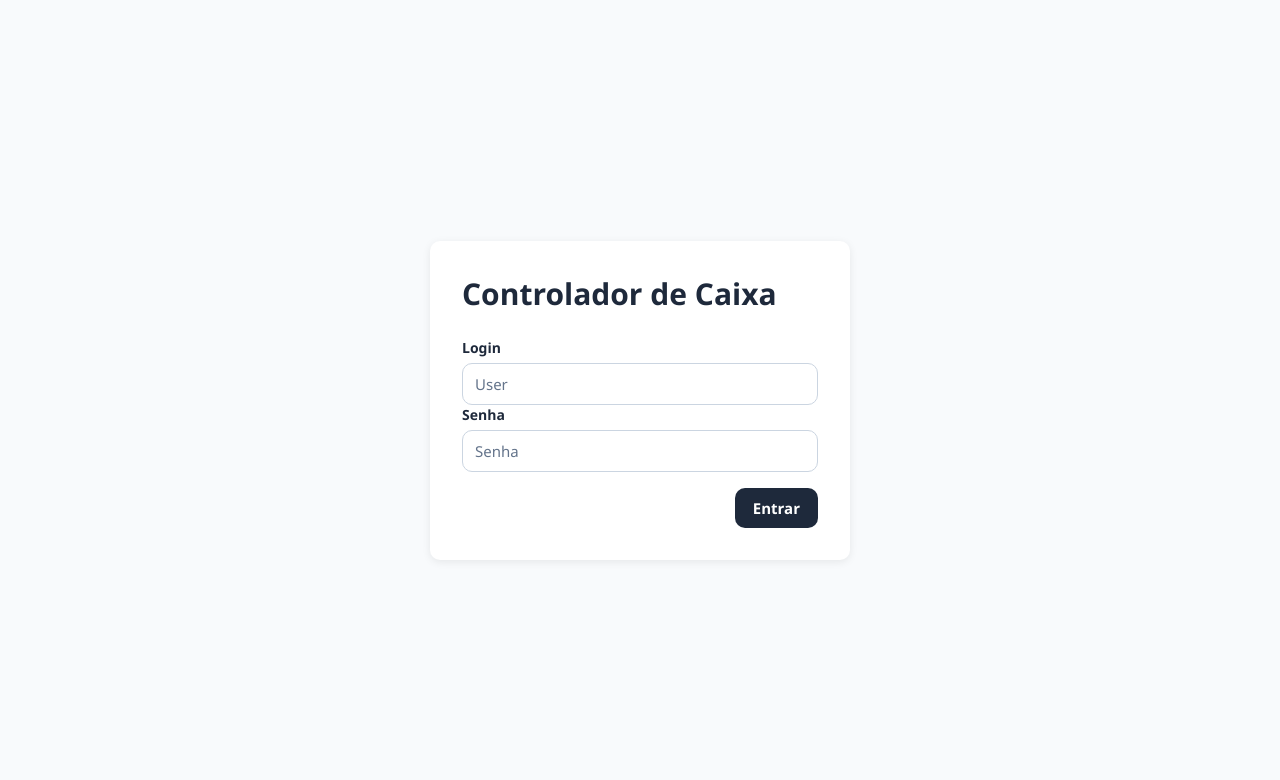
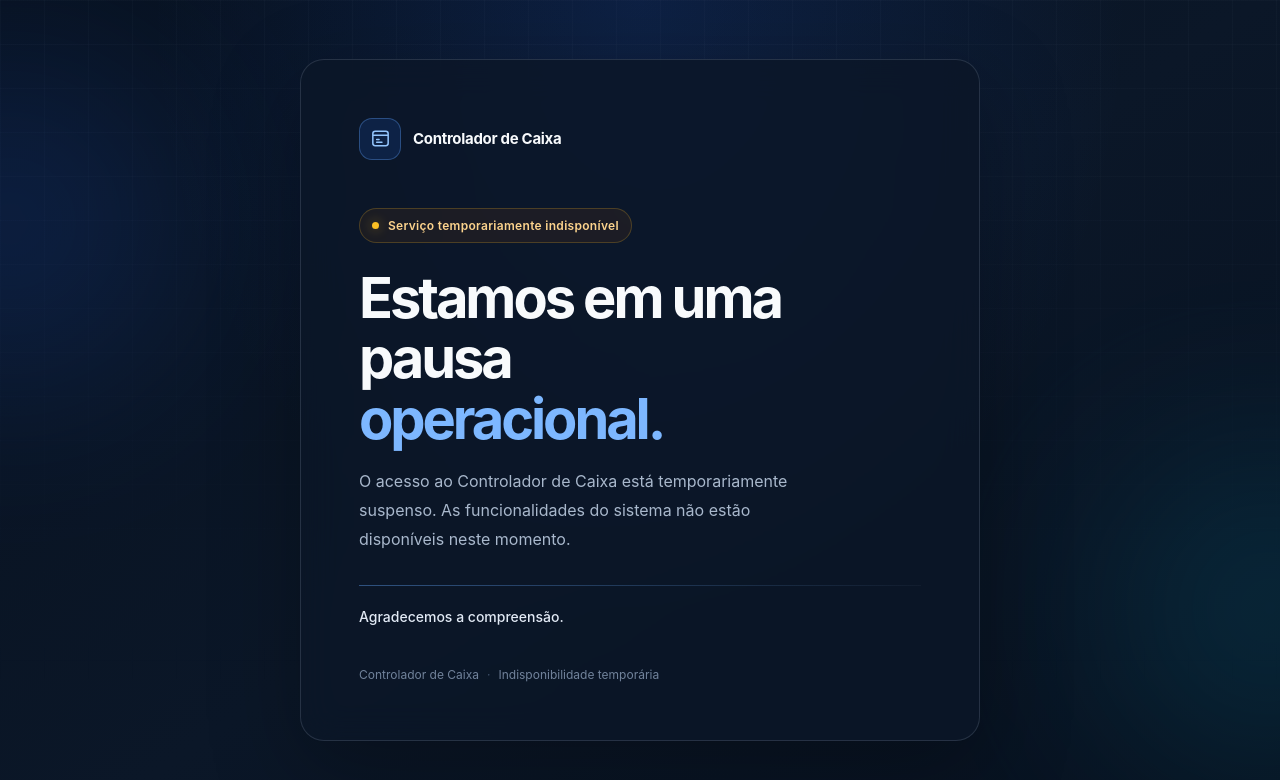
Before and after one commit to LuixG-BR/Controlador-de-Caixa, a React app in the folder frontend/: page / in a window 1280 px wide. Shown: the top 780 px of the page. Built offline with nearby package versions, Linux system fonts and the light colour scheme; the HTML template or start-up script is replaced by a standard one.

Commit message:
chore: carrega somente a página de manutenção

```diff
--- a/frontend/src/main.jsx
+++ b/frontend/src/main.jsx
@@ -1,34 +1,9 @@
-import { StrictMode } from 'react'
-import { createRoot } from 'react-dom/client'
+import { StrictMode } from "react";
+import { createRoot } from "react-dom/client";
+import Maintenance from "./Maintenance.jsx";
 
-import './index.css';
-import "./styles/global.css";
-import "./styles/variables.css";
-import "./styles/typography.css";
-import "./styles/buttons.css";
-import "./styles/form.css";
-import "./styles/cards.css";
-import "./styles/tables.css";
-
-import App from './App.jsx';
-import { AuthProvider } from './auth/AuthContext.jsx';
-
-import { CongregacaoProvider } from "./context/CongregacaoContext";
-
-import { ToastContainer } from "react-toastify";
-import "react-toastify/dist/ReactToastify.css";
-
-
-createRoot(document.getElementById('root')).render(
+createRoot(document.getElementById("root")).render(
   <StrictMode>
-    <AuthProvider>
-      <CongregacaoProvider>
-
-        <App />
-
-        <ToastContainer />
-
-      </CongregacaoProvider>
-    </AuthProvider>
+    <Maintenance />
   </StrictMode>
-)
+);
```
